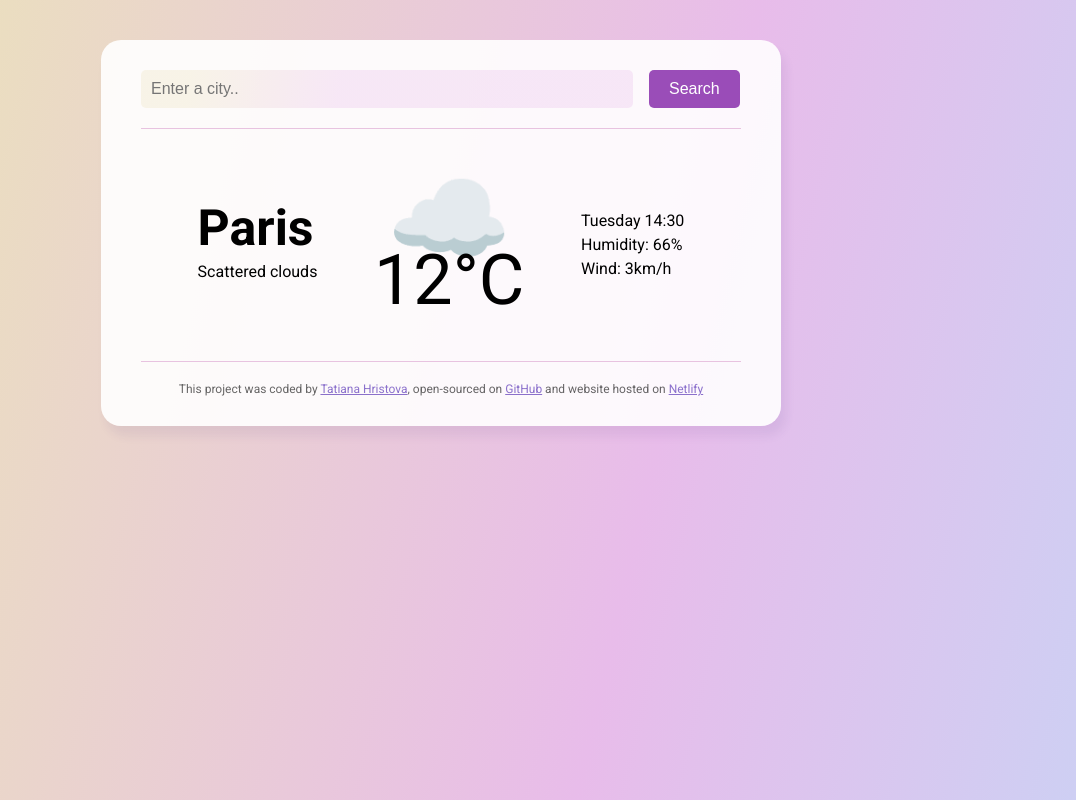
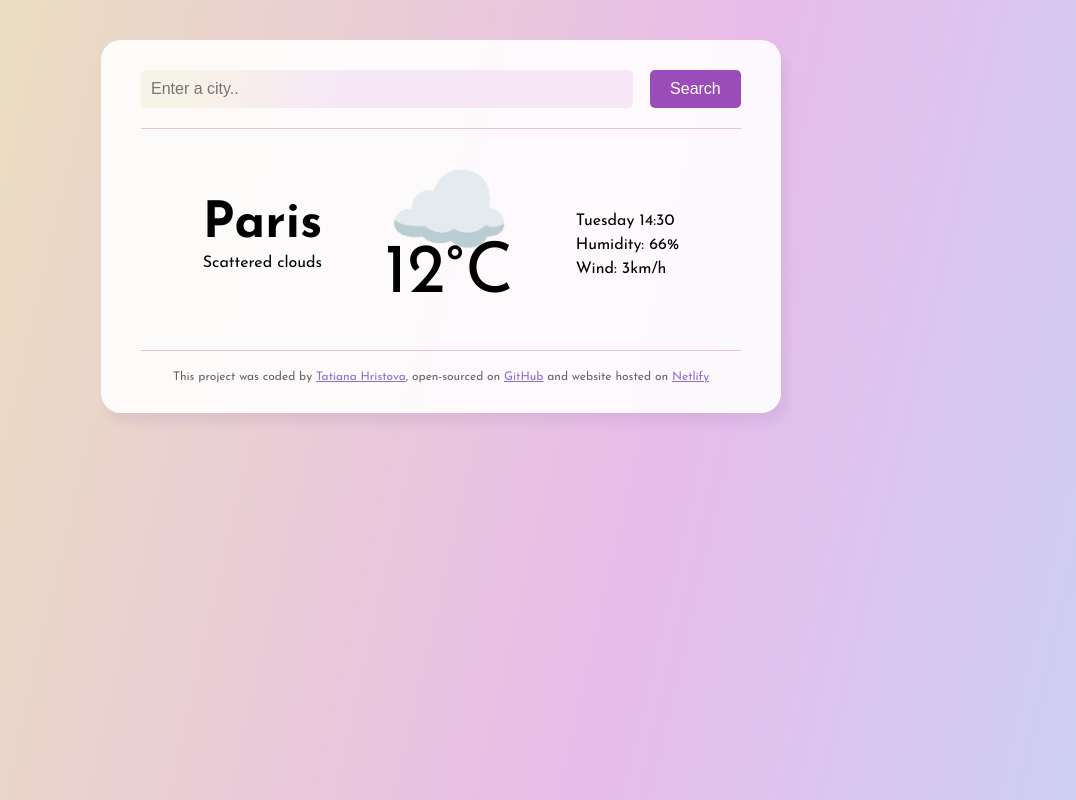
Before and after one commit to TatianaHristova/My-Weather-App, a plain HTML site: page index.html in a window 1280 px wide. Shown: the top 800 px of the page, without its empty margins (199-1275 px from the left). Drawn offline with Linux system fonts and the light colour scheme.

Commit message:
Added a Google Font

```diff
--- a/index.html
+++ b/index.html
@@ -8,7 +8,7 @@
     <link rel="preconnect" href="https://fonts.googleapis.com" />
     <link rel="preconnect" href="https://fonts.gstatic.com" crossorigin />
     <link
-      href="https://fonts.googleapis.com/css2?family=Roboto:ital,wght@0,100;0,300;0,400;0,500;0,700;0,900;1,100;1,300;1,400;1,500;1,700;1,900&display=swap"
+      href="https://fonts.googleapis.com/css2?family=Bree+Serif&family=Josefin+Sans:ital,wght@0,100..700;1,100..700&display=swap"
       rel="stylesheet"
     />
   </head>
--- a/src/style.css
+++ b/src/style.css
@@ -10,7 +10,7 @@ body {
     rgb(232, 188, 234) 57.5%,
     rgb(203, 209, 244) 90.7%
   );
-  font-family: "Roboto", sans-serif;
+  font-family: "Josefin Sans", sans-serif;
 }
 
 .weather-app {
```
